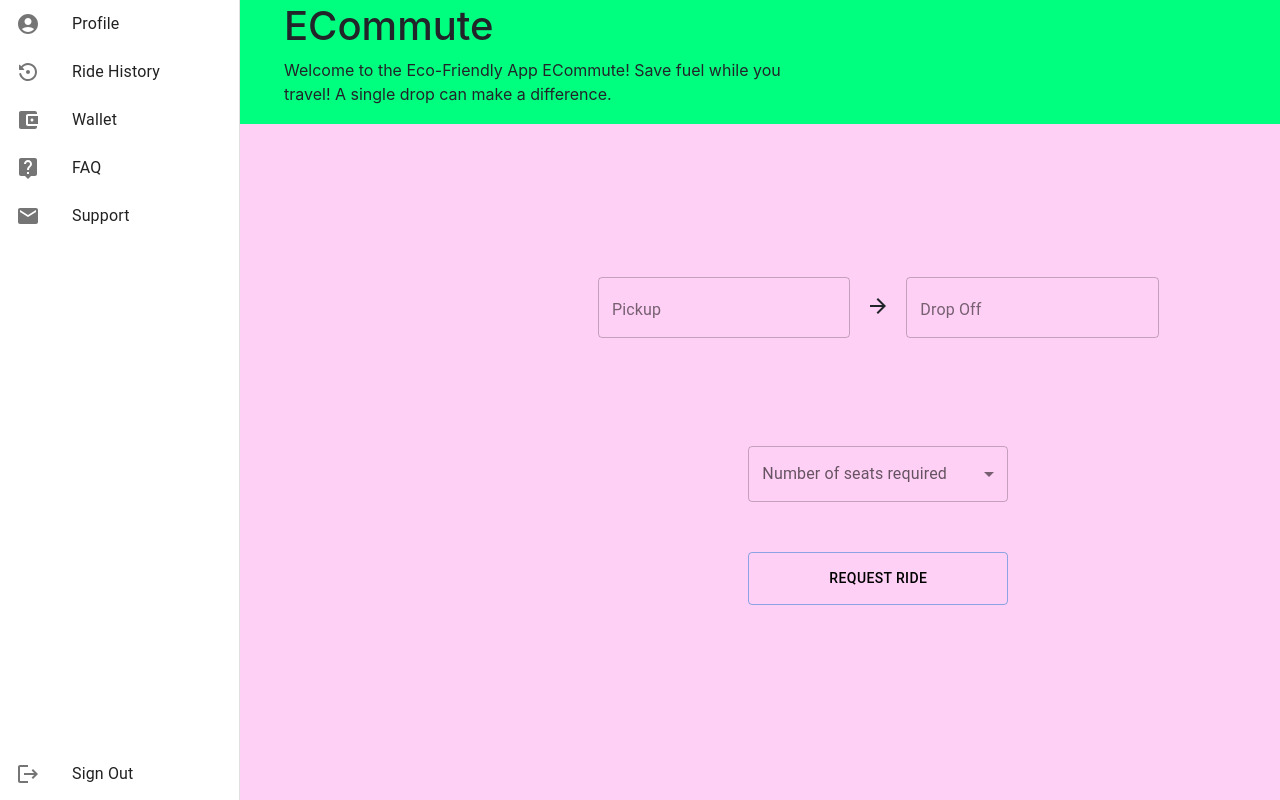
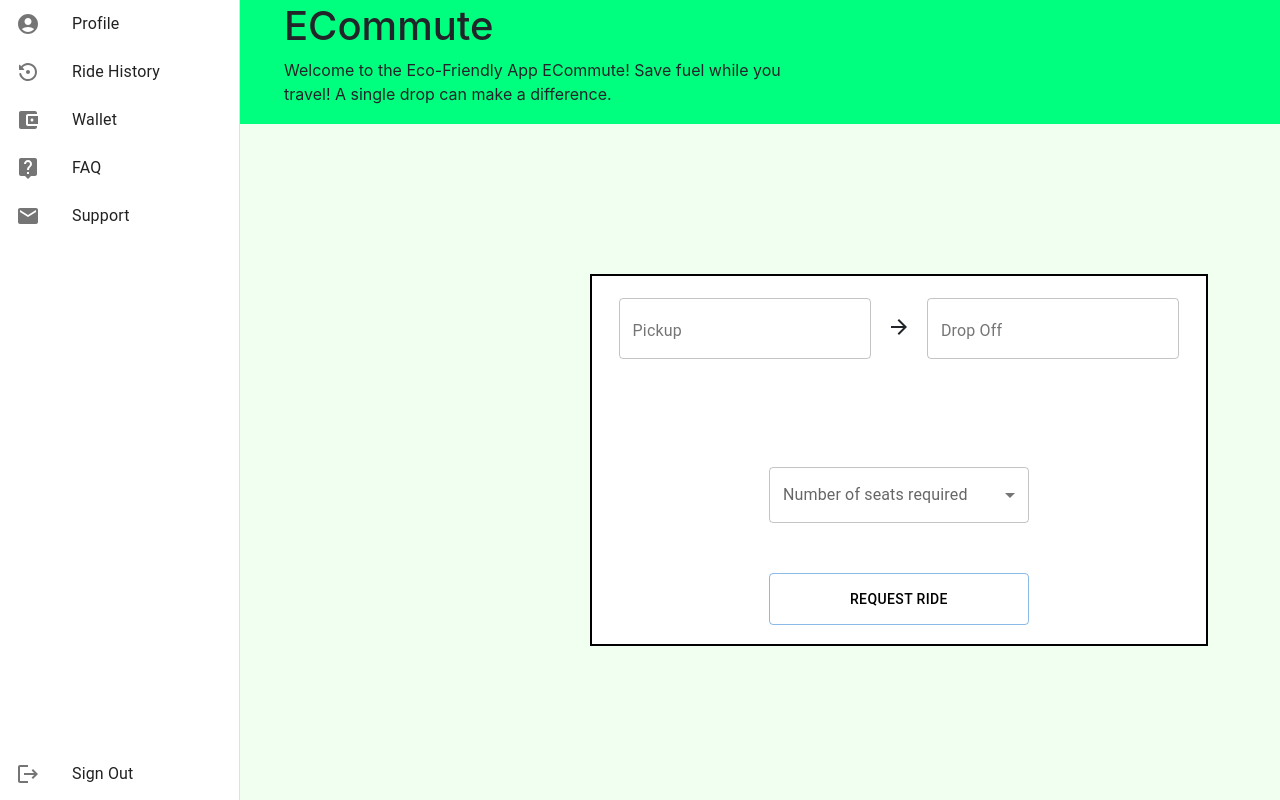
Before and after one commit to ssaditya/Ecommute-SE_Project, a React (Create React App) app in the folder src/webapp/myreact/: page /rider in a window 1280 px wide. Built offline with nearby package versions, Linux system fonts and the light colour scheme.

Commit message:
Formatted component Structure - FrontEnd

```diff
--- a/src/webapp/myreact/src/App.css
+++ b/src/webapp/myreact/src/App.css
@@ -48,12 +48,13 @@
 }
 
 body{
-  background-color: #ffd0f5;
+  background-color: #F0FFF0;
 }
 
 .card{
-  width: 60%;
+  width: 50%;
   margin: auto;
+  border: #000000 2px solid;
 }
 
 .nav-link{
@@ -87,3 +88,14 @@ h4{
     transform: rotate(360deg);
   }
 }
+
+#riderForm,#driverForm{
+  border: #000000 solid 2px;
+  padding: 2%;
+  margin-bottom: 10%;
+  background-color: #FFFFFF;
+}
+
+#riderConfirmation,#driverConfirmation{
+  margin-top: 8%;
+}
--- a/src/webapp/myreact/src/components/DriverComponent.js
+++ b/src/webapp/myreact/src/components/DriverComponent.js
@@ -1,4 +1,5 @@
 import React,{Component} from 'react';
+import ResponsiveDrawerDriver from './ResponsiveDrawerDriver';
 
 class Driver extends Component{
     constructor(props){
@@ -10,7 +11,7 @@ class Driver extends Component{
         return(
             <React.Fragment>
                 <div>
-                    <p>Hello this is a driver.</p>
+                    <ResponsiveDrawerDriver />
                 </div>
             </React.Fragment>
         );
--- a/src/webapp/myreact/src/components/DriverConfirmationComponent.js
+++ b/src/webapp/myreact/src/components/DriverConfirmationComponent.js
@@ -1,9 +1,9 @@
-import react from 'react';
-import {Card,CardImg,CardBody,CardSubtitle,CardTitle,CardText,Button} from "reactstrap";
+import {Card,CardBody,CardSubtitle,CardTitle,CardText,Button} from "reactstrap";
+
 function DriverConfirmation(props){
     return(
         <div>
-        <Card className='card'>
+        <Card className='card' id='driverConfirmation'>
           {/* <CardImg top width="100%" src="/assets/images/driver.png" alt="Card image cap" /> */}
           <CardBody>
             <CardTitle>Ride Confirmed</CardTitle>
--- a/src/webapp/myreact/src/components/HomeComponent.js
+++ b/src/webapp/myreact/src/components/HomeComponent.js
@@ -1,5 +1,5 @@
 import React from 'react';
-import { Card,CardImg,CardText, CardBody,Button,NavItem} from 'reactstrap';
+import { Card,CardImg,CardText, CardBody,Button} from 'reactstrap';
 import {NavLink} from 'react-router-dom';
 
 function RenderCard({item}){
--- /dev/null
+++ b/src/webapp/myreact/src/components/LoginComponent.js
@@ -0,0 +1,18 @@
+import React, {Component} from "react";
+
+class Login extends Component{
+
+    constructor(props){
+        super(props);
+    }
+
+    render(){
+        return(
+            <div>
+                <p>Login</p>
+            </div>
+        );
+    }
+}
+
+export default Login;
--- a/src/webapp/myreact/src/components/MainComponent.js
+++ b/src/webapp/myreact/src/components/MainComponent.js
@@ -5,10 +5,9 @@ import Driver from './DriverComponent';
 import Rider from './RiderComponent';
 import {Routes,Route,Navigate} from 'react-router-dom';
 import {MODES} from '../shared/modes';
-import ResponsiveDrawer from './ResponsiveDrawer';
-import ResponsiveDrawerDriver from './ResponsiveDrawerDriver';
 import DriverConfirmation from './DriverConfirmationComponent';
 import RiderConfirmation from './RiderConfirmationComponent';
+import Login from './LoginComponent';
 
  class Main extends Component{
     constructor(props){
@@ -34,11 +33,12 @@ import RiderConfirmation from './RiderConfirmationComponent';
                 <Header />
                 <Routes>
                     <Route path="/home" element={<HomePage />} />
-                    <Route path="/driver" element={<ResponsiveDrawerDriver/>} />
-                    <Route path="/rider" element={<ResponsiveDrawer />} />
-                    <Route path="*" element={<Navigate to="/home" />} />
+                    <Route path="/driver" element={<Driver/>} />
+                    <Route path="/rider" element={<Rider />} />
                     <Route path="/driverconfirmation" element={<DriverConfirmation />} />
                     <Route path="/riderconfirmation" element={<RiderConfirmation />} />
+                    <Route path="/login" element={<Login />} />
+                    <Route path="*" element={<Navigate to="/home" />} />
                 </Routes>
             </div>
         );
--- a/src/webapp/myreact/src/components/ResponsiveDrawer.js
+++ b/src/webapp/myreact/src/components/ResponsiveDrawer.js
@@ -108,19 +108,14 @@ function ResponsiveDrawer(props) {
           {drawer}
         </Drawer>
       </Box>
-      <Box>
-      <Grid
-        container
-        direction="column"
-        justifyContent="space-evenly"
-        alignItems="center"
-      >
+      <Box id='riderForm'>
+      <Grid container direction="column" justifyContent="space-evenly" alignItems="center">
         <Grid item >
         <form className={classes.root} noValidate autoComplete="off">
               <TextField id="outlined-basic" label="Pickup" variant="outlined" />
               <ArrowForwardIcon style={{marginTop: 20}}/>
               <TextField id="outlined-basic" label="Drop Off" variant="outlined" />
-            </form>
+        </form>
         </Grid>
         <Grid item >
         <div className={classes.items}> <Time /> </div>
--- a/src/webapp/myreact/src/components/ResponsiveDrawerDriver.js
+++ b/src/webapp/myreact/src/components/ResponsiveDrawerDriver.js
@@ -109,7 +109,7 @@ function ResponsiveDrawerDriver(props) {
           {drawer}
         </Drawer>
       </Box>
-      <Box>
+      <Box id='driverForm'>
       <Grid
         container
         direction="column"
--- a/src/webapp/myreact/src/components/RiderComponent.js
+++ b/src/webapp/myreact/src/components/RiderComponent.js
@@ -1,4 +1,5 @@
 import React,{Component} from 'react';
+import ResponsiveDrawer from './ResponsiveDrawer';
 
 class Rider extends Component{
     constructor(props){
@@ -10,7 +11,7 @@ class Rider extends Component{
         return(
             <React.Fragment>
                 <div>
-                    <p>Hello this is a rider.</p>
+                    <ResponsiveDrawer />
                 </div>
             </React.Fragment>
         );
--- a/src/webapp/myreact/src/components/RiderConfirmationComponent.js
+++ b/src/webapp/myreact/src/components/RiderConfirmationComponent.js
@@ -1,9 +1,8 @@
-import react from 'react';
-import {Card,CardImg,CardBody,CardSubtitle,CardTitle,CardText,Button} from "reactstrap";
+import {Card,CardBody,CardSubtitle,CardTitle,CardText,Button} from "reactstrap";
 function RiderConfirmation(props){
     return(
         <div>
-        <Card className='card'>
+        <Card className='card' id='riderConfirmation'>
           {/* <CardImg top width="100%" src="/assets/images/rider.png" alt="Card image cap" /> */}
           <CardBody>
             <CardTitle>Trip Confirmed</CardTitle>
```
Also changed, not shown: src/webapp/myreact/package.json (+17 -14 lines), 1 other file (tests, documents, lock files or other folders).
